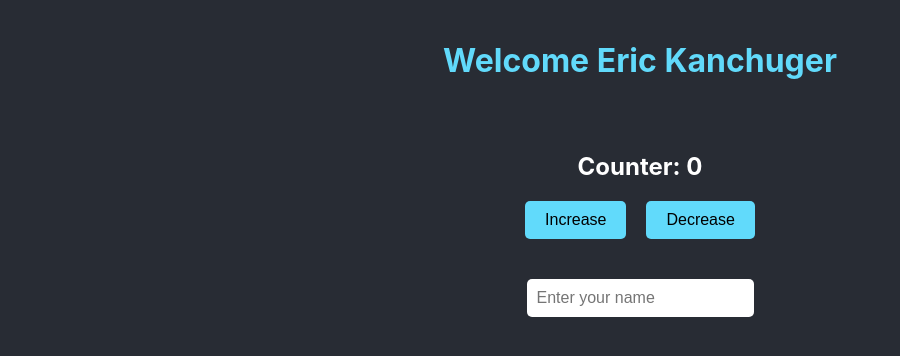
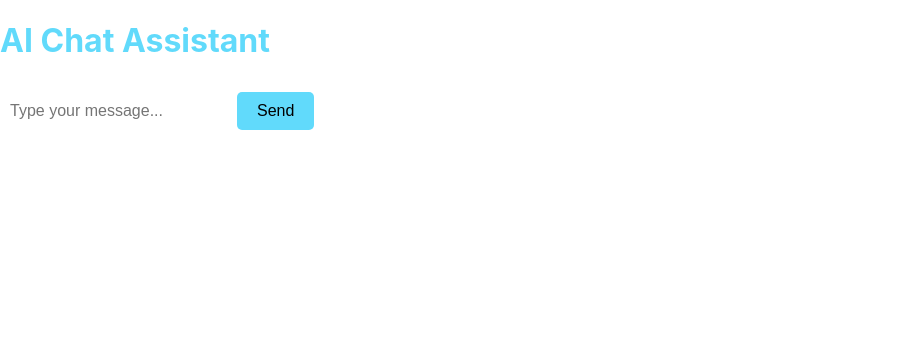
Before and after one commit to erickanchuger1/DemoApp2, a React (Create React App) app: page / in a window 1280 px wide. Shown: the top 356 px of the page, without its empty margins (0-900 px from the left). Built offline with nearby package versions, Linux system fonts and the light colour scheme; the HTML template or start-up script is replaced by a standard one.

Commit message:
Update App.js

```diff
--- a/src/App.js
+++ b/src/App.js
@@ -2,29 +2,51 @@ import React, { useState } from 'react';
 import './App.css';
 
 function App() {
-  const [count, setCount] = useState(0);
-  const [name, setName] = useState('');
+  const [messages, setMessages] = useState([]);
+  const [inputText, setInputText] = useState('');
+  const [isLoading, setIsLoading] = useState(false);
+
+  const handleSendMessage = async () => {
+    if (!inputText.trim()) return;
+
+    // Add user message to chat
+    const userMessage = { text: inputText, sender: 'user' };
+    setMessages([...messages, userMessage]);
+    setIsLoading(true);
+    setInputText('');
+
+    // For now, just mock the AI response
+    // We'll connect to real API later
+    setTimeout(() => {
+      const aiMessage = {
+        text: "This is a temporary response. We'll connect to AI soon!",
+        sender: 'ai'
+      };
+      setMessages(prev => [...prev, aiMessage]);
+      setIsLoading(false);
+    }, 1000);
+  };
 
   return (
-    <div className="welcome-container">
-      <h1>Welcome Eric Kanchuger</h1>
-
-      {/* Interactive Counter */}
-      <div className="counter-section">
-        <h2>Counter: {count}</h2>
-        <button onClick={() => setCount(count + 1)}>Increase</button>
-        <button onClick={() => setCount(count - 1)}>Decrease</button>
+    <div className="chat-container">
+      <h1>AI Chat Assistant</h1>
+      <div className="chat-messages">
+        {messages.map((message, index) => (
+          <div key={index} className={`message ${message.sender}`}>
+            {message.text}
+          </div>
+        ))}
+        {isLoading && <div className="loading">AI is thinking...</div>}
       </div>
-
-      {/* Name Input */}
-      <div className="input-section">
+      <div className="chat-input">
         <input
           type="text"
-          placeholder="Enter your name"
-          value={name}
-          onChange={(e) => setName(e.target.value)}
+          value={inputText}
+          onChange={(e) => setInputText(e.target.value)}
+          onKeyPress={(e) => e.key === 'Enter' && handleSendMessage()}
+          placeholder="Type your message..."
         />
-        {name && <p>Hello, {name}!</p>}
+        <button onClick={handleSendMessage}>Send</button>
       </div>
     </div>
   );
```
